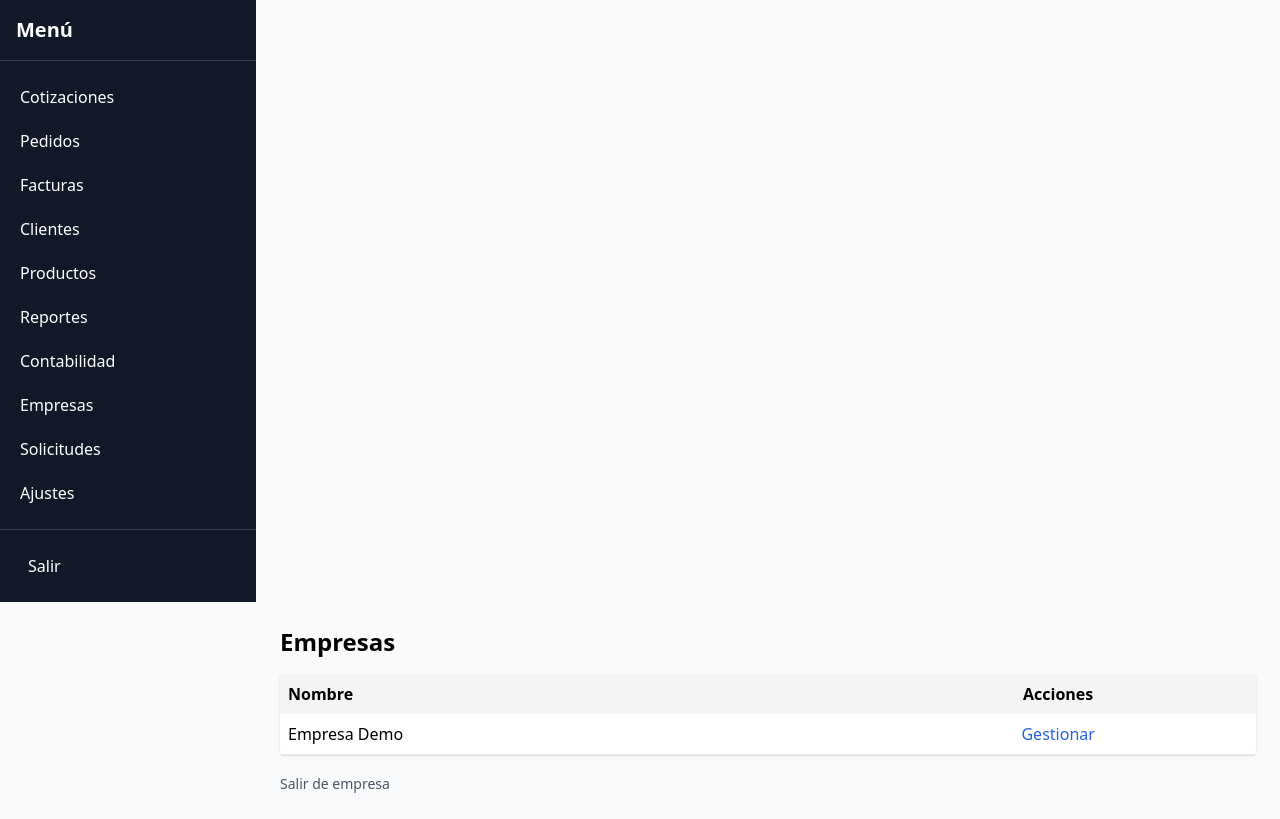
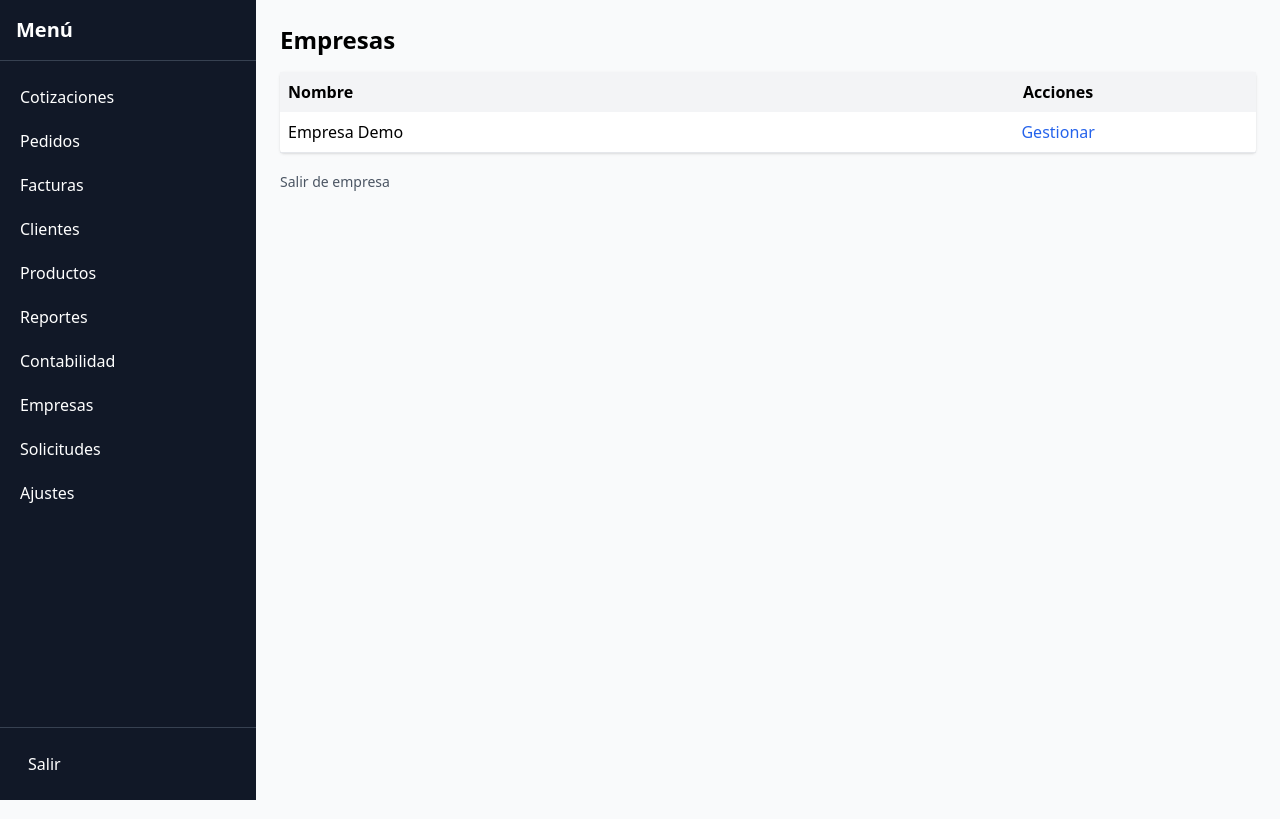
Before and after one commit to Buzzvitalize/Application-Tada, a Flask app: page /admin/companies in a window 1280 px wide. Run offline with Flask 3, Linux system fonts and the light colour scheme; the visitor is signed in with stand-in values (Sample User, id 1); some libraries are stand-ins or nearby versions.

Commit message:
refactor layout with flex sidebar

```diff
--- a/templates/base.html
+++ b/templates/base.html
@@ -9,8 +9,8 @@
   <link rel="icon" href="{{ url_for('static', filename='pos.svg') }}">
 </head>
 <body class="bg-gray-50">
-  <div id="overlay" class="fixed inset-0 bg-black/50 hidden z-30 md:hidden"></div>
-  <aside id="sidebar" class="fixed inset-y-0 left-0 w-64 bg-gray-900 text-white transform -translate-x-full transition-transform duration-200 z-40 flex flex-col md:translate-x-0 md:static md:inset-0">
+  <div class="flex min-h-screen">
+    <aside id="sidebar" class="w-64 bg-gray-900 text-white transform -translate-x-full transition-transform duration-200 z-40 flex flex-col fixed inset-y-0 left-0 md:static md:translate-x-0">
     <div class="p-4 text-xl font-bold border-b border-gray-700 flex justify-between items-center">
       Menú
       <button class="md:hidden" onclick="closeSidebar()">
@@ -31,10 +31,10 @@
       <a href="{{ url_for('settings') }}" class="nav-link">Ajustes</a>
       {% endif %}
     </nav>
-    <div class="p-4 border-t border-gray-700"><a href="{{ url_for('logout') }}" class="nav-link">Salir</a></div>
-  </aside>
+      <div class="p-4 border-t border-gray-700"><a href="{{ url_for('logout') }}" class="nav-link">Salir</a></div>
+    </aside>
 
-  <div class="flex-1 flex flex-col md:pl-64">
+    <div class="flex-1 flex flex-col">
     <header class="bg-gray-900 text-white p-2 flex items-center md:hidden">
       <button onclick="openSidebar()" class="p-2 focus:outline-none">
         <svg xmlns="http://www.w3.org/2000/svg" class="h-6 w-6" fill="none" viewBox="0 0 24 24" stroke="currentColor"><path stroke-linecap="round" stroke-linejoin="round" stroke-width="2" d="M4 6h16M4 12h16M4 18h16" /></svg>
@@ -55,7 +55,9 @@
         {% block content %}{% endblock %}
       </div>
     </main>
+    </div>
   </div>
+  <div id="overlay" class="fixed inset-0 bg-black/50 hidden z-30 md:hidden"></div>
 
   <script>
     function openSidebar(){
```
